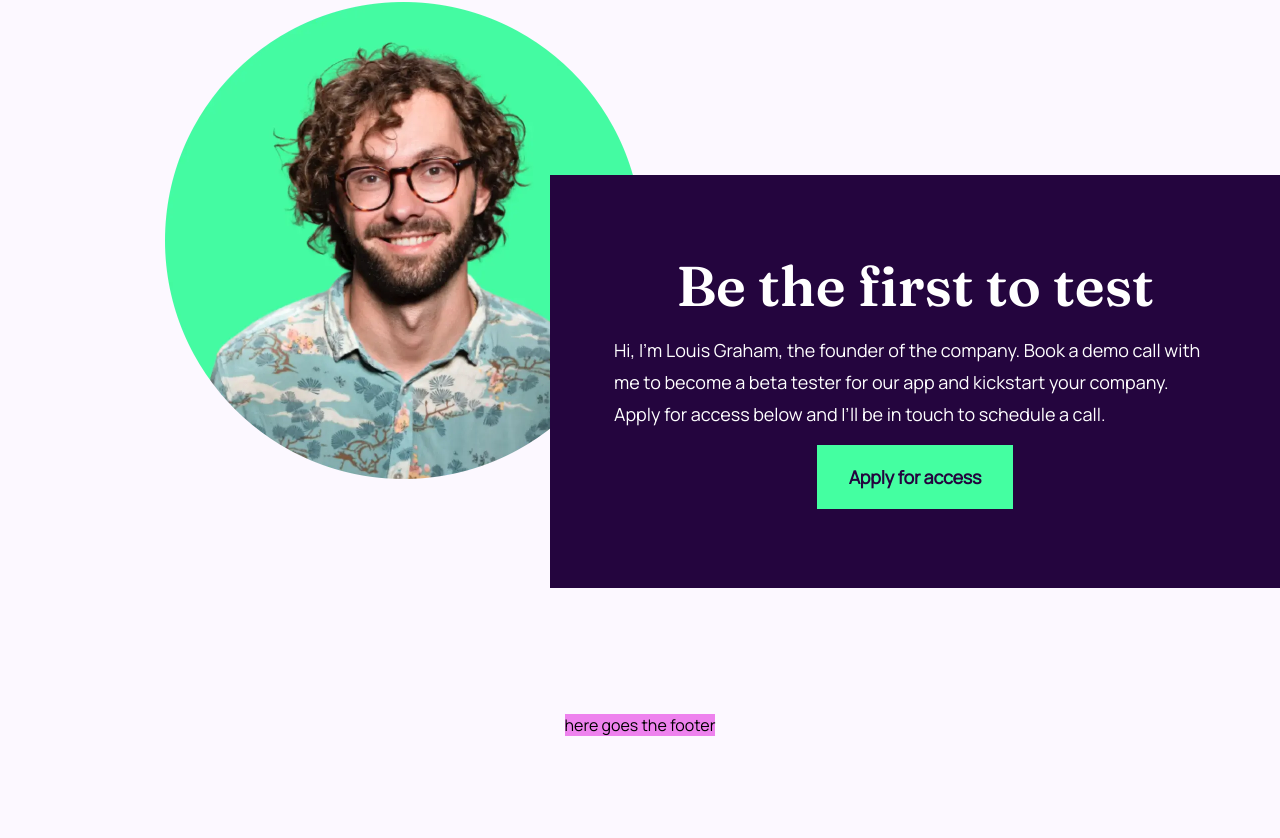
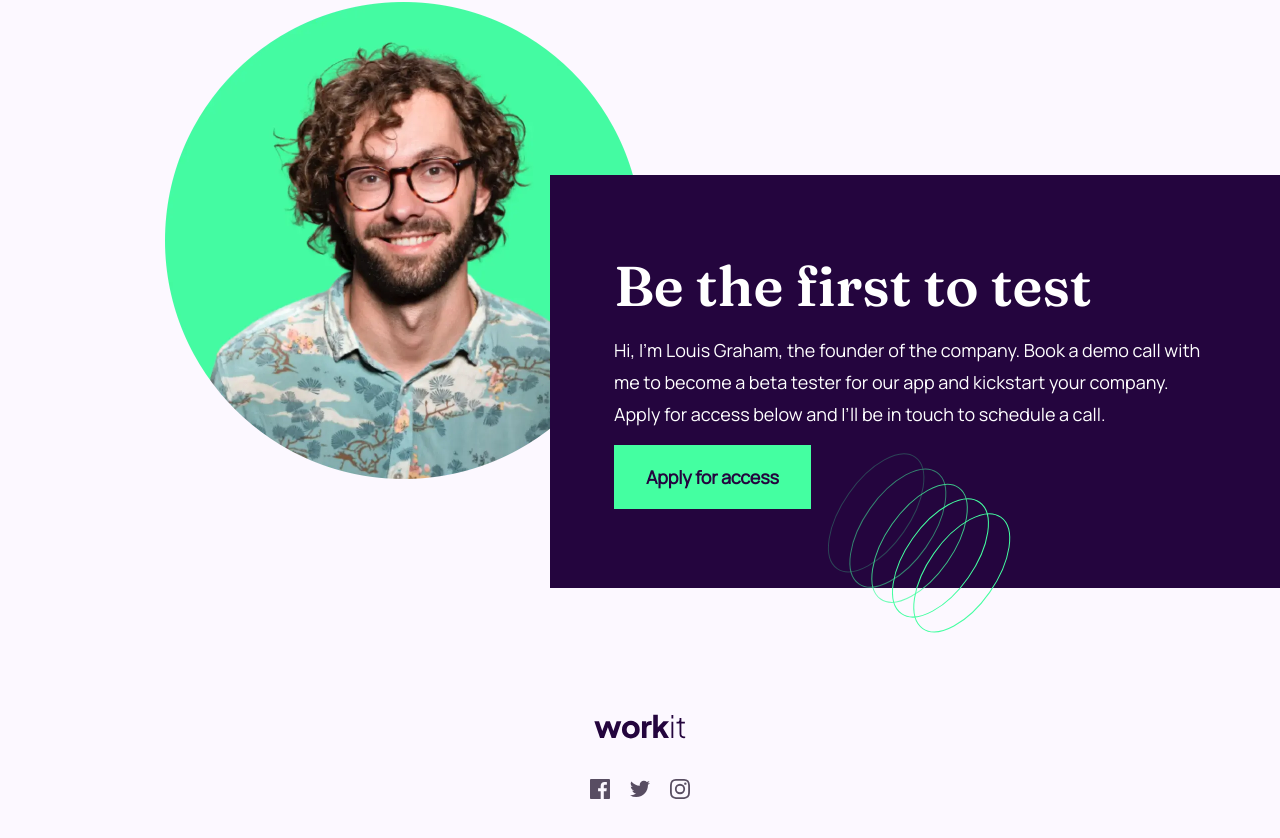
Before and after one commit to Shahbaaz92/Work-it-landing-page, a React (Create React App) app in the folder my-app/: page / in a window 1280 px wide. Shown: the part 1606-2444 px from the top of the page. Before the commit the page ends 2342 px from the top, so only its background shows below. Built offline with nearby package versions, Linux system fonts and the light colour scheme.

Commit message:
App.js and app.css updated

```diff
--- a/my-app/src/App.css
+++ b/my-app/src/App.css
@@ -27,20 +27,20 @@ h3 {
   font-style: normal;
 }
 h1 {
-  font-size: 80px;
-  line-height: 90px;
+  font-size: 5rem;
+  line-height: 95px;
   text-align: center;
 }
 h2 {
-  font-size: 56px;
+  font-size: 3.5rem;
   line-height: 64px;
 }
 h3 {
-  font-size: 32px;
+  font-size: 2rem;
   line-height: 40px;
 }
 p {
-  font-size: 18px;
+  font-size: 1.125rem;
   font-style: normal;
   font-weight: 400;
   line-height: 32px;
@@ -49,7 +49,7 @@ button {
   background-color: var(--color-button);
   color: var(--color-primary);
   font-family: "Manrope", sans-serif;
-  font-size: 18px;
+  font-size: 1.125rem;
   font-weight: 700;
   line-height: 32px;
   letter-spacing: -0.18px;
@@ -64,6 +64,7 @@ button {
   max-width: 1440px;
   height: auto;
   overflow: hidden;
+  padding-bottom: 110px;
 }
 .hero {
   position: relative;
@@ -87,7 +88,7 @@ button {
 nav a {
   color: var(--color-secondary);
   font-family: Manrope;
-  font-size: 18px;
+  font-size: 1.125rem;
   font-weight: 700;
   line-height: 32px;
   letter-spacing: -0.18px;
@@ -107,7 +108,6 @@ nav a:hover {
   flex-direction: column;
   gap: 40px;
   align-items: center;
-  /* margin-bottom: 10px; */
 }
 h1 span {
   border-bottom: 3px solid var(--color-button);
@@ -160,7 +160,7 @@ h1 span {
 .info {
   position: relative;
   margin-top: 120px;
-  padding: 110px 165px 170px;
+  padding: 110px 165px 230px;
   color: var(--color-secondary);
   width: 100%;
 }
@@ -180,10 +180,26 @@ h1 span {
   display: flex;
   flex-direction: column;
   justify-content: space-evenly;
-  align-items: center;
+  align-items: start;
   padding: 64px;
 }
+.background-3 {
+  position: absolute;
+  bottom: 65px;
+  right: 250px;
+}
 .footer {
-  background-color: violet;
-  margin-top: 60px;
+  margin-top: 60px auto 110px;
+  display: flex;
+  flex-direction: column;
+  justify-content: space-between;
+  align-items: center;
+  gap: 40px;
 }
+.sns-box {
+  display: flex;
+  justify-content: space-around;
+  gap: 20px;
+}
+@media screen and (max-width: 1024px) {
+}
--- a/my-app/src/Components/Footer.js
+++ b/my-app/src/Components/Footer.js
@@ -1,7 +1,16 @@
+import logoDark from "../assets/images/logo-dark.svg";
+import fblogo from "../assets/images/icon-facebook.svg";
+import tweetlogo from "../assets/images/icon-twitter.svg";
+import instalogo from "../assets/images/icon-instagram.svg";
 export default function Footer() {
   return (
     <footer className="footer">
-      <div>here goes the footer</div>
+      <img src={logoDark} alt="brand-logo" className="brand-logo" />
+      <div className="sns-box">
+        <img src={fblogo} alt="facebook" className="sns" />
+        <img src={tweetlogo} alt="twitter" className="sns" />
+        <img src={instalogo} alt="instagram" className="sns" />
+      </div>
     </footer>
   );
 }
--- a/my-app/src/Components/Header.js
+++ b/my-app/src/Components/Header.js
@@ -16,8 +16,16 @@ export default function Header() {
         <button>Learn more</button>
       </section>
       <img src={phoneImg} className="phone-img" alt="phone" />
-      <img src={background1} alt="background" className="background-1" />
-      <img src={background2} alt="background" className="background-2" />
+      <img
+        src={background1}
+        alt="background-pattern"
+        className="background-1"
+      />
+      <img
+        src={background2}
+        alt="background-pattern"
+        className="background-2"
+      />
     </header>
   );
 }
--- a/my-app/src/Components/Section.js
+++ b/my-app/src/Components/Section.js
@@ -1,4 +1,5 @@
 import founder from "../assets/images/image-founder.webp";
+import background3 from "../assets/images/bg-pattern-3.svg";
 export default function Section() {
   return (
     <div className="info" id="info">
@@ -13,6 +14,11 @@ export default function Section() {
         </p>
         <button>Apply for access</button>
       </div>
+      <img
+        src={background3}
+        alt="background-pattern"
+        className="background-3"
+      />
     </div>
   );
 }
```
